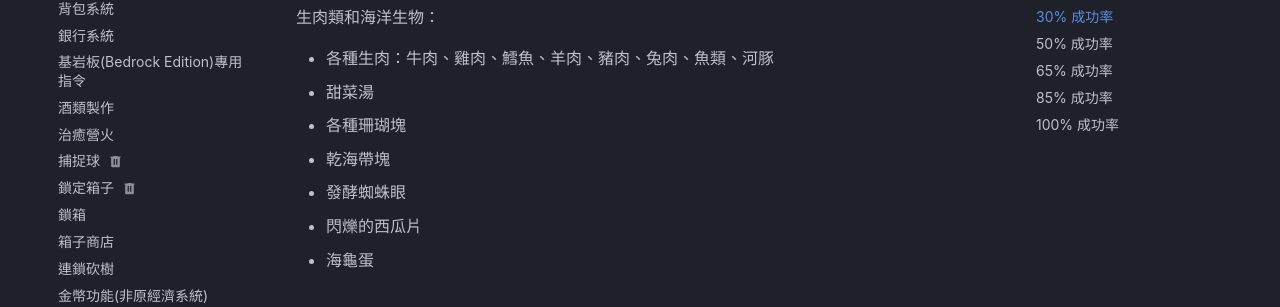
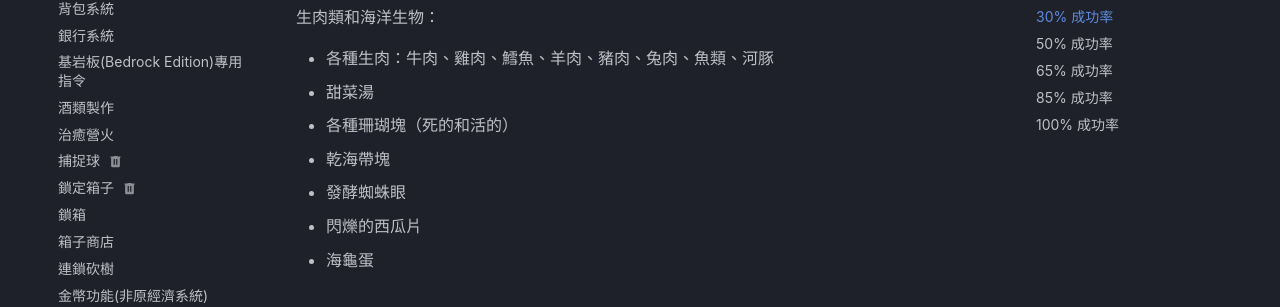
Before and after one commit to milkteamc/wiki, an MkDocs documentation site: the page built from docs/功能清單/composter.md, in a window 1280 px wide and 900 px high, scrolled down 784 px. Shown: the part 145-452 px from the top of the window. Built offline with MkDocs 1.6.1 and Material for MkDocs 9.7.7, drawn with Linux system fonts in a browser that asks for light colours; some web fonts are replaced; plug-ins that fetch from the network failed and are left out; comment, search, counter and statistics services are not loaded.

Commit message:
Update composter.md

```diff
--- a/docs/功能清單/composter.md
+++ b/docs/功能清單/composter.md
@@ -27,7 +27,7 @@
 
 - 各種生肉：牛肉、雞肉、鱈魚、羊肉、豬肉、兔肉、魚類、河豚
 - 甜菜湯
-- 各種珊瑚塊
+- 各種珊瑚塊（死的和活的）
 - 乾海帶塊
 - 發酵蜘蛛眼
 - 閃爍的西瓜片
```
